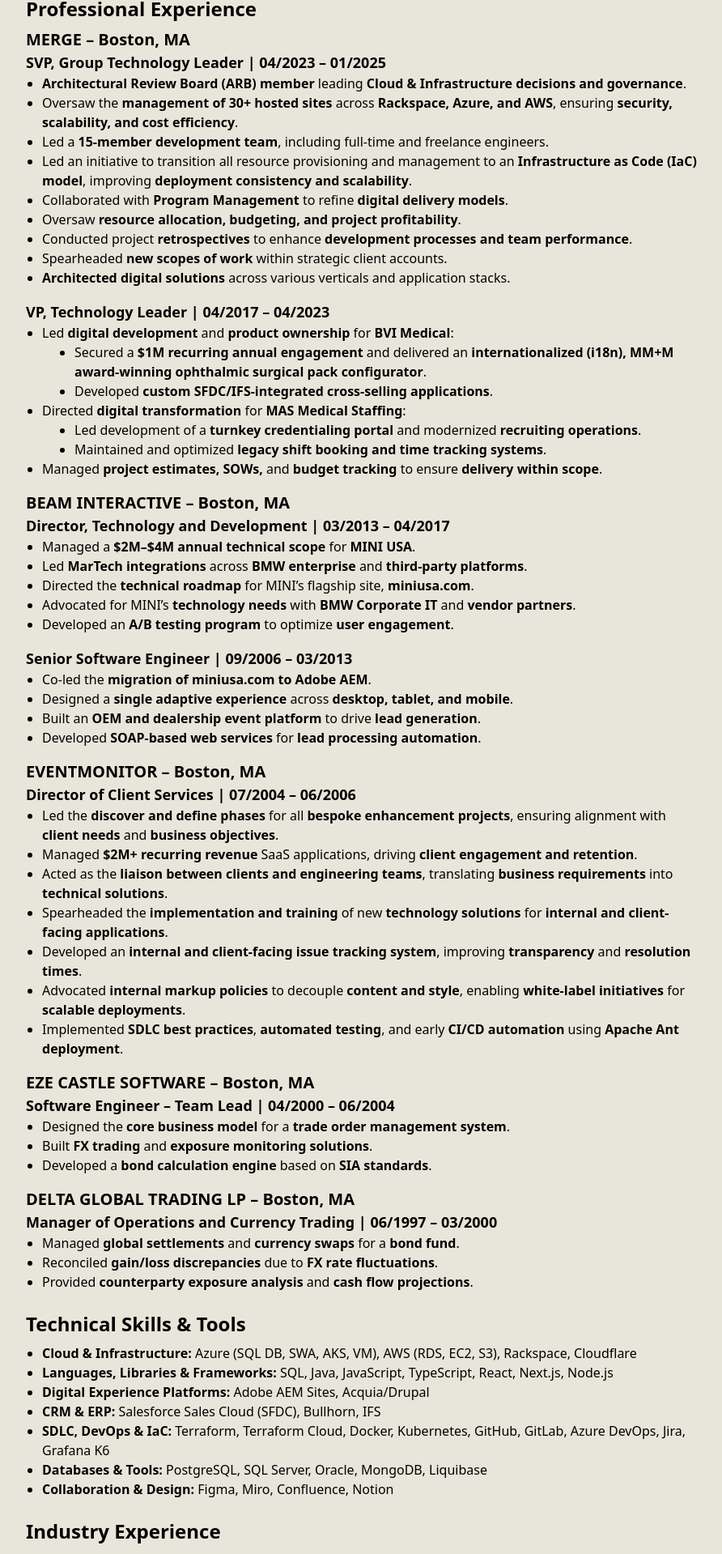
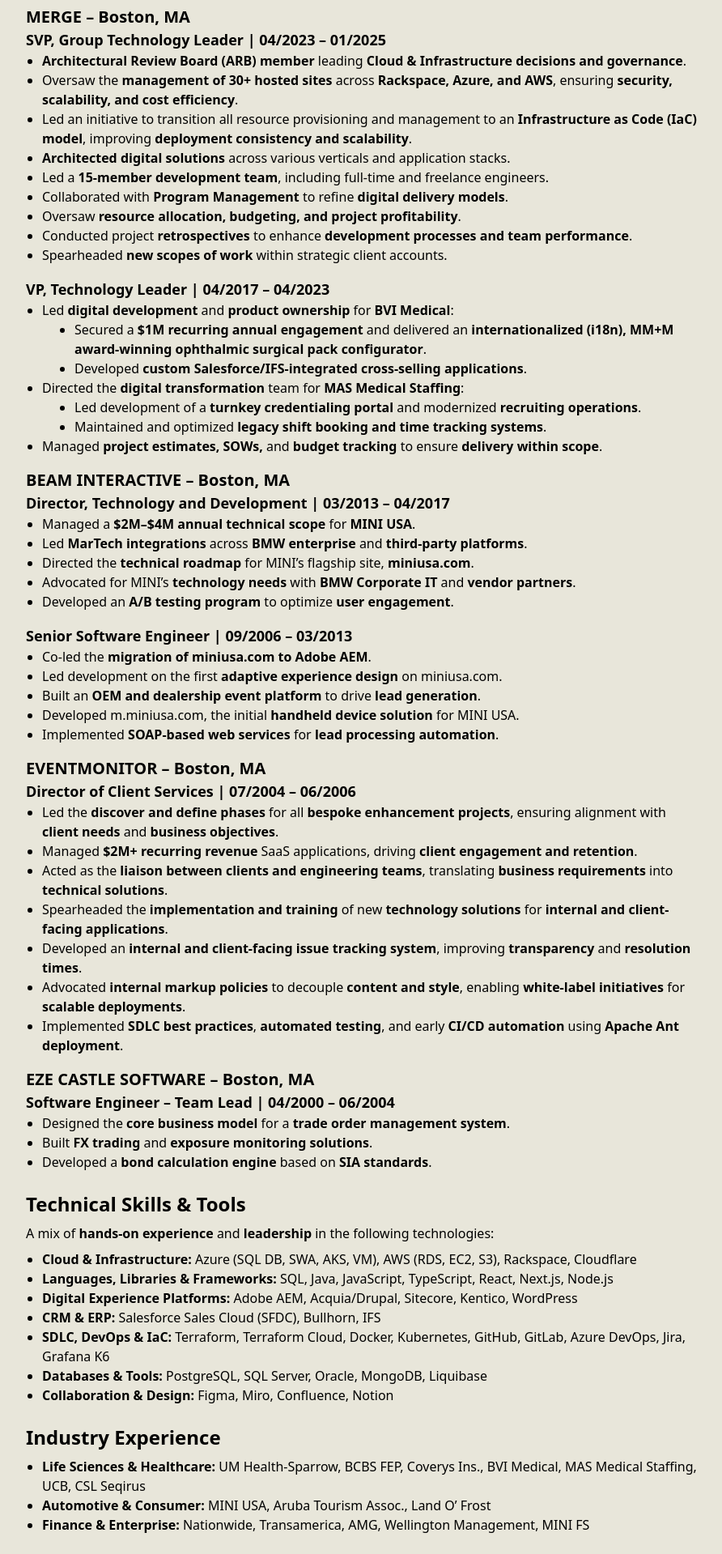
Before and after one commit to jrmaloney/jmaloney-nextjs-tw, a Next.js app: page /resume in a window 1280 px wide. Shown: the part 447-2366 px from the top of the page at 81% size, without its empty margins (192-1084 px from the left). Built offline with nearby package versions, Linux system fonts and the light colour scheme.

Commit message:
resume updates

```diff
--- a/app/resume/page.tsx
+++ b/app/resume/page.tsx
@@ -5,7 +5,7 @@ const Resume = () => {
     <div className="p-8 max-w-4xl mx-auto">
       <h1 className="text-4xl font-bold mb-4">John R. Maloney</h1>
       <p className="text-lg mb-2">
-        <strong>Weymouth, MA</strong> | <a href="mailto:john@jmaloney.net" target="_blank" className="text-blue-500">john@jmaloney.net</a> | <strong>617.694.9413</strong> | <a href="https://www.linkedin.com/in/john-r-maloney" target="_blank" className="text-blue-500">LinkedIn Profile</a> | <a href="https://jmaloney.net" target="_blank" className="text-blue-500">Personal Website</a> | <a href="https://github.com/jrmaloney" target="_blank" className="text-blue-500">GitHub</a>
+        <strong>Weymouth, MA</strong> | <a href="mailto:john@jmaloney.net" target="_blank" className="text-blue-500">john@jmaloney.net</a> | <strong>617.694.9413</strong> | <a href="https://www.linkedin.com/in/john-r-maloney" target="_blank" className="text-blue-500">LinkedIn</a> | <a href="https://jmaloney.net" target="_blank" className="text-blue-500">Website</a> | <a href="https://github.com/jrmaloney" target="_blank" className="text-blue-500">GitHub</a>
       </p>
 
       <section className="mb-6">
@@ -24,13 +24,13 @@ const Resume = () => {
           <ul className="list-disc pl-5">
             <li><strong>Architectural Review Board (ARB) member</strong> leading <strong>Cloud & Infrastructure decisions and governance</strong>.</li>
             <li>Oversaw the <strong>management of 30+ hosted sites</strong> across <strong>Rackspace, Azure, and AWS</strong>, ensuring <strong>security, scalability, and cost efficiency</strong>.</li>
+            <li>Led an initiative to transition all resource provisioning and management to an <strong>Infrastructure as Code (IaC) model</strong>, improving <strong>deployment consistency and scalability</strong>.</li>
+            <li><strong>Architected digital solutions</strong> across various verticals and application stacks.</li>
             <li>Led a <strong>15-member development team</strong>, including full-time and freelance engineers.</li>
-            <li>Led an initiative to transition all resource provisioning and management to an <strong>Infrastructure as Code (IaC) model</strong>, improving <strong>deployment consistency and scalability</strong>.</li>
             <li>Collaborated with <strong>Program Management</strong> to refine <strong>digital delivery models</strong>.</li>
             <li>Oversaw <strong>resource allocation, budgeting, and project profitability</strong>.</li>
             <li>Conducted project <strong>retrospectives</strong> to enhance <strong>development processes and team performance</strong>.</li>
             <li>Spearheaded <strong>new scopes of work</strong> within strategic client accounts.</li>
-            <li><strong>Architected digital solutions</strong> across various verticals and application stacks.</li>
           </ul>
 
           <h4 className="text-lg font-semibold mt-4">VP, Technology Leader | 04/2017 – 04/2023</h4>
@@ -38,9 +38,9 @@ const Resume = () => {
             <li>Led <strong>digital development</strong> and <strong>product ownership</strong> for <strong>BVI Medical</strong>:</li>
             <ul className="list-disc pl-10">
               <li>Secured a <strong>$1M recurring annual engagement</strong> and delivered an <strong>internationalized (i18n), MM+M award-winning ophthalmic surgical pack configurator</strong>.</li>
-              <li>Developed <strong>custom SFDC/IFS-integrated cross-selling applications</strong>.</li>
+              <li>Developed <strong>custom Salesforce/IFS-integrated cross-selling applications</strong>.</li>
             </ul>
-            <li>Directed <strong>digital transformation</strong> for <strong>MAS Medical Staffing</strong>:</li>
+            <li>Directed the <strong>digital transformation</strong> team for <strong>MAS Medical Staffing</strong>:</li>
             <ul className="list-disc pl-10">
               <li>Led development of a <strong>turnkey credentialing portal</strong> and modernized <strong>recruiting operations</strong>.</li>
               <li>Maintained and optimized <strong>legacy shift booking and time tracking systems</strong>.</li>
@@ -63,9 +63,10 @@ const Resume = () => {
           <h4 className="text-lg font-semibold mt-4">Senior Software Engineer | 09/2006 – 03/2013</h4>
           <ul className="list-disc pl-5">
             <li>Co-led the <strong>migration of miniusa.com to Adobe AEM</strong>.</li>
-            <li>Designed a <strong>single adaptive experience</strong> across <strong>desktop, tablet, and mobile</strong>.</li>
+            <li>Led development on the first <strong>adaptive experience design</strong> on miniusa.com.</li>
             <li>Built an <strong>OEM and dealership event platform</strong> to drive <strong>lead generation</strong>.</li>
-            <li>Developed <strong>SOAP-based web services</strong> for <strong>lead processing automation</strong>.</li>
+            <li>Developed m.miniusa.com, the initial <strong>handheld device solution</strong> for MINI USA.</li>
+            <li>Implemented <strong>SOAP-based web services</strong> for <strong>lead processing automation</strong>.</li>
           </ul>
         </div>
 
@@ -92,7 +93,7 @@ const Resume = () => {
             <li>Developed a <strong>bond calculation engine</strong> based on <strong>SIA standards</strong>.</li>
           </ul>
         </div>
-
+        {/*
         <div className="mb-4">
           <h3 className="text-xl font-bold">DELTA GLOBAL TRADING LP – Boston, MA</h3>
           <h4 className="text-lg font-semibold">Manager of Operations and Currency Trading | 06/1997 – 03/2000</h4>
@@ -102,14 +103,16 @@ const Resume = () => {
             <li>Provided <strong>counterparty exposure analysis</strong> and <strong>cash flow projections</strong>.</li>
           </ul>
         </div>
+        */}
       </section>
 
       <section className="mb-6">
         <h2 className="text-2xl font-semibold mb-2">Technical Skills & Tools</h2>
+        <p className="pb-2">A mix of <strong>hands-on experience</strong> and <strong>leadership</strong> in the following technologies:</p>
         <ul className="list-disc pl-5">
           <li><strong>Cloud & Infrastructure:</strong> Azure (SQL DB, SWA, AKS, VM), AWS (RDS, EC2, S3), Rackspace, Cloudflare</li>
           <li><strong>Languages, Libraries & Frameworks:</strong> SQL, Java, JavaScript, TypeScript, React, Next.js, Node.js</li>
-          <li><strong>Digital Experience Platforms:</strong> Adobe AEM Sites, Acquia/Drupal</li>
+          <li><strong>Digital Experience Platforms:</strong> Adobe AEM, Acquia/Drupal, Sitecore, Kentico, WordPress</li>
           <li><strong>CRM & ERP:</strong> Salesforce Sales Cloud (SFDC), Bullhorn, IFS</li>
           <li><strong>SDLC, DevOps & IaC:</strong> Terraform, Terraform Cloud, Docker, Kubernetes, GitHub, GitLab, Azure DevOps, Jira, Grafana K6</li>
           <li><strong>Databases & Tools:</strong> PostgreSQL, SQL Server, Oracle, MongoDB, Liquibase</li>
```
